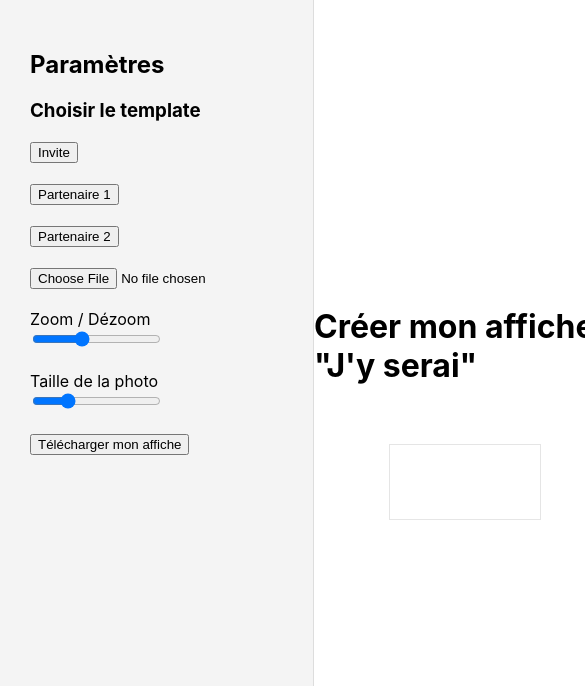
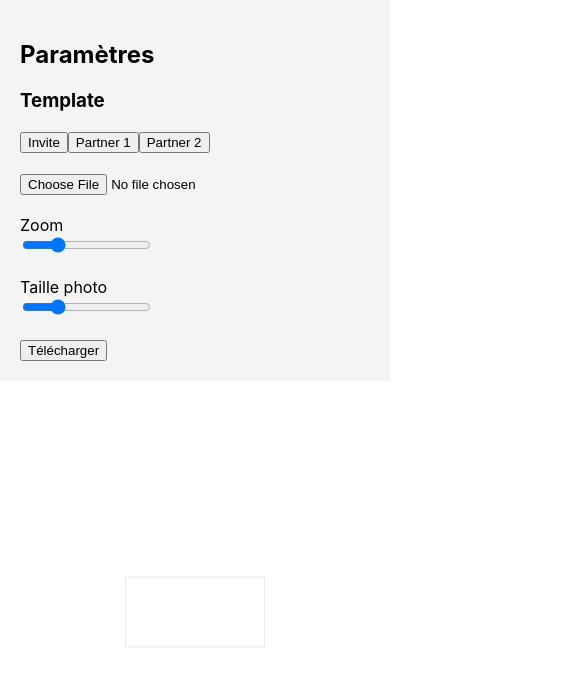
Before and after one commit to Ayaba6/Grand-prix-14, a React (Create React App) app: page / in a window 390 px wide. Shown: the top 686 px of the page, 585 px wide, since content can reach past the window. Built offline with nearby package versions, Linux system fonts and the light colour scheme.

Commit message:
version mobile

```diff
--- a/src/App.js
+++ b/src/App.js
@@ -14,7 +14,7 @@ function App() {
   const [x, setX] = useState(420);
   const [y, setY] = useState(300);
 
-  const [zoom, setZoom] = useState(0.5);
+  const [zoom, setZoom] = useState(0.4);
 
   const [dragging, setDragging] = useState(false);
 
@@ -83,28 +83,36 @@ function App() {
 
   };
 
-  const handleMouseDown = () => {
-    setDragging(true);
-  };
+  const handleStart = () => setDragging(true);
 
-  const handleMouseUp = () => {
-    setDragging(false);
-  };
+  const handleEnd = () => setDragging(false);
 
-  const handleMouseMove = (e) => {
+  const handleMove = (clientX, clientY) => {
 
     if(!dragging || !image) return;
 
     const canvas = canvasRef.current;
     const rect = canvas.getBoundingClientRect();
 
-    const newX = (e.clientX - rect.left) / zoom - size/2;
-    const newY = (e.clientY - rect.top) / zoom - size/2;
+    const newX = (clientX - rect.left) / zoom - size/2;
+    const newY = (clientY - rect.top) / zoom - size/2;
 
     setX(newX);
     setY(newY);
 
     generatePoster(image, newX, newY, size);
+
+  };
+
+  const handleMouseMove = (e) => {
+    handleMove(e.clientX, e.clientY);
+  };
+
+  const handleTouchMove = (e) => {
+
+    const touch = e.touches[0];
+
+    handleMove(touch.clientX, touch.clientY);
 
   };
 
@@ -145,43 +153,33 @@ function App() {
 
   return (
 
-    <div style={{display:"flex", height:"100vh"}}>
+    <div style={{
+      display:"flex",
+      flexDirection:"column",
+      minHeight:"100vh"
+    }}>
 
-      {/* PARAMÈTRES */}
+      {/* paramètres */}
       <div style={{
-        width:"300px",
-        padding:"30px",
-        background:"#f4f4f4",
-        borderRight:"1px solid #ddd"
+        padding:"20px",
+        background:"#f4f4f4"
       }}>
 
         <h2>Paramètres</h2>
 
-        <h3>Choisir le template</h3>
+        <h3>Template</h3>
 
-        <button onClick={()=>changeTemplate(invitetemplate)}>
-          Invite
-        </button>
+        <button onClick={()=>changeTemplate(invitetemplate)}>Invite</button>
+        <button onClick={()=>changeTemplate(partnertemplate1)}>Partner 1</button>
+        <button onClick={()=>changeTemplate(partnertemplate2)}>Partner 2</button>
 
         <br/><br/>
 
-        <button onClick={()=>changeTemplate(partnertemplate1)}>
-          Partenaire 1
-        </button>
+        <input type="file" accept="image/*" onChange={handleUpload} />
 
         <br/><br/>
 
-        <button onClick={()=>changeTemplate(partnertemplate2)}>
-          Partenaire 2
-        </button>
-
-        <br/><br/>
-
-        <input type="file" onChange={handleUpload} />
-
-        <br/><br/>
-
-        <label>Zoom / Dézoom</label>
+        <label>Zoom</label>
         <br/>
 
         <input
@@ -195,7 +193,7 @@ function App() {
 
         <br/><br/>
 
-        <label>Taille de la photo</label>
+        <label>Taille photo</label>
         <br/>
 
         <input
@@ -209,32 +207,37 @@ function App() {
         <br/><br/>
 
         <button onClick={downloadPoster}>
-          Télécharger mon affiche
+          Télécharger
         </button>
 
       </div>
 
-      {/* ZONE TEMPLATE */}
+      {/* canvas */}
       <div style={{
         flex:1,
         display:"flex",
-        flexDirection:"column",
         justifyContent:"center",
-        alignItems:"center"
+        alignItems:"center",
+        padding:"20px"
       }}>
-
-        <h1>Créer mon affiche "J'y serai"</h1>
 
         <canvas
           ref={canvasRef}
-          onMouseDown={handleMouseDown}
-          onMouseUp={handleMouseUp}
+
+          onMouseDown={handleStart}
+          onMouseUp={handleEnd}
           onMouseMove={handleMouseMove}
+
+          onTouchStart={handleStart}
+          onTouchEnd={handleEnd}
+          onTouchMove={handleTouchMove}
+
           style={{
+            width:"100%",
+            maxWidth:"500px",
             transform:`scale(${zoom})`,
             transformOrigin:"center",
-            border:"1px solid #ccc",
-            cursor:"grab"
+            border:"1px solid #ccc"
           }}
         />
 
```
